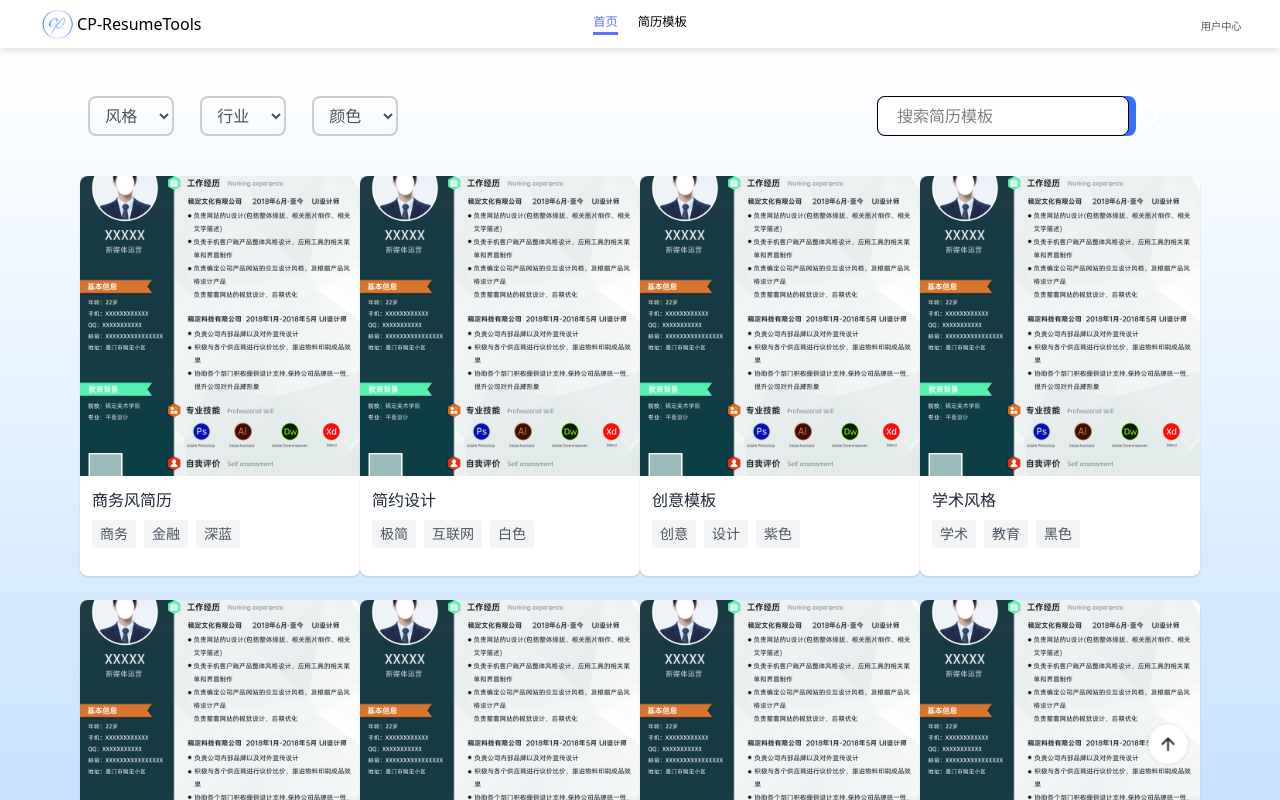
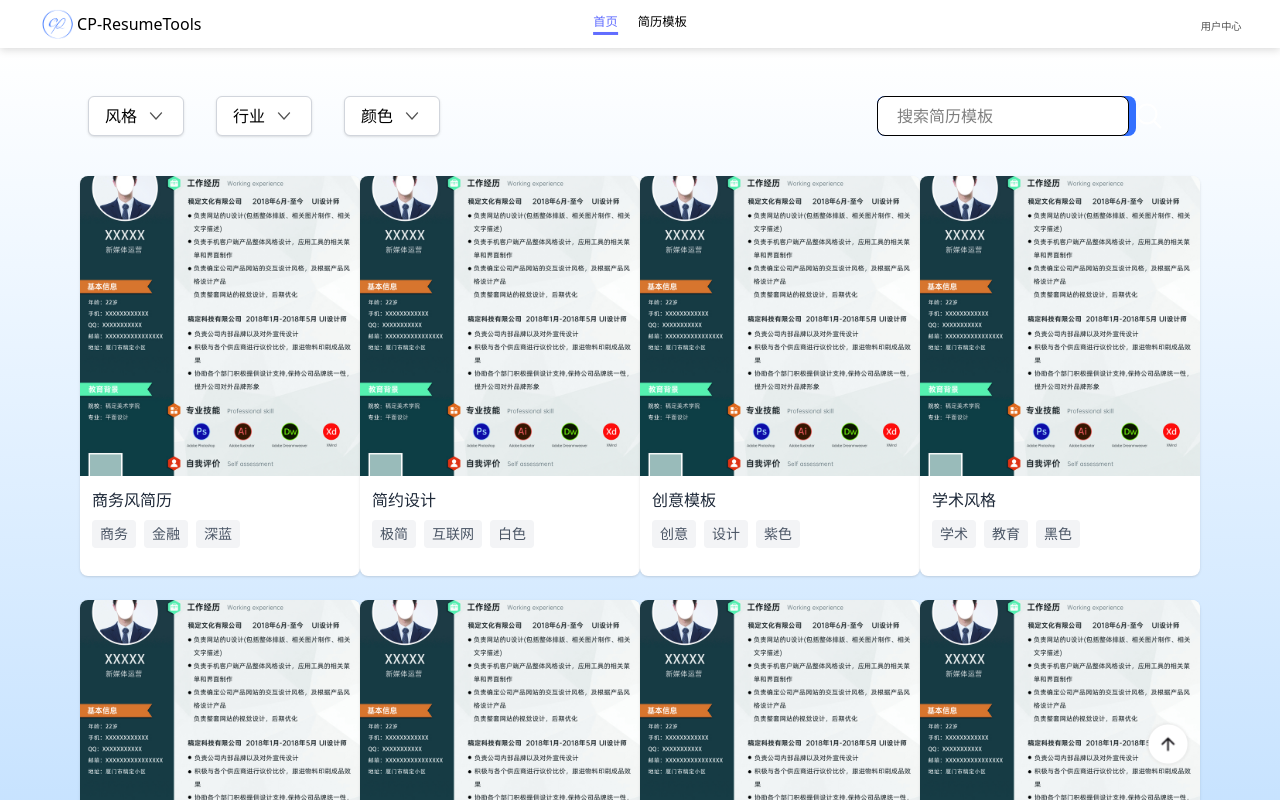
Before and after one commit to codepaintstudio/cp-resume, a Vue app: page /cv in a window 1280 px wide. Shown: the top 800 px of the page. Built offline with nearby package versions, Linux system fonts and the light colour scheme; the HTML template or start-up script is replaced by a standard one.

Commit message:
feat: 新增多选组件,实现筛选功能

```diff
--- a/src/views/CvTemplate/CvTemplate.vue
+++ b/src/views/CvTemplate/CvTemplate.vue
@@ -2,6 +2,7 @@
 import { ref, computed } from "vue";
 import Menu from './components/CvTemplatePreview.vue';
 import CvCard from "@/components/CvCard.vue";
+import MultiCheck from "./components/MultiCheck.vue";
 
 //模拟数据
 const mockData = [
@@ -18,10 +19,6 @@ const mockData = [
   { id: '11', title: '工程师专用', imageUrl: 'src/assets/img/default-resume.png', style: '工程', industry: '建筑', color: '钢蓝', size: '225*315' },
   { id: '12', title: '实习生简历', imageUrl: '/src/assets/img/default-resume.png', style: '实习', industry: '大学生', color: '青色', size: '210*290' }
 ];
-const select1 = ref("");
-const select2 = ref("");
-const select3 = ref("");
-const options = ["风格1", "风格2", "风格3", "风格4"];
 
 const selectedIndex = ref(0); // 当前选中的简历索引
 const showMenu = ref(false); // 控制菜单显示与隐藏的状态
@@ -53,22 +50,61 @@ const scrollToTop = () => {
   });
 };
 
+
+// 筛选区域
+const selectedStyle = ref<string[]>([]);
+const selectedIndustry = ref<string[]>([]);
+const selectedColor = ref<string[]>([]);
+const handleSelectionChange1 = (newSelection: string[]) => {
+  selectedStyle.value = newSelection;
+};
+const handleSelectionChange2 = (newSelection: string[]) => {
+  selectedIndustry.value = newSelection;
+};
+const handleSelectionChange3 = (newSelection: string[]) => {
+  selectedColor.value = newSelection;
+};
+// 提取唯一值的方法
+const uniqueValues = (key: keyof typeof mockData[0]) => {
+  return [...new Set(mockData.map(item => item[key]))];
+};
+
+// 计算属性 - 过滤唯一值
+const styles = computed(() => uniqueValues("style"));
+const industries = computed(() => uniqueValues("industry"));
+const colors = computed(() => uniqueValues("color"));
+
+
 // 触发搜索
 const handleSearch = () => {
   searchText.value = searchQuery.value.trim();  // 去除空格
   console.log(searchText.value)
 };
-// 计算符合搜索条件的数据
+// 计算符合条件的数据
 const filteredData = computed(() => {
-  if (!searchText.value) return mockData;
   const query = searchText.value.toLowerCase();
 
-  return mockData.filter(item =>
-    item.title.toLowerCase().includes(query) ||
-    item.style.toLowerCase().includes(query) ||
-    item.industry.toLowerCase().includes(query) ||
-    item.color.toLowerCase().includes(query)
-  );
+  return mockData.filter(item => {
+    // 搜索条件
+    const matchesSearch = !searchText.value ||
+      item.title.toLowerCase().includes(query) ||
+      item.style.toLowerCase().includes(query) ||
+      item.industry.toLowerCase().includes(query) ||
+      item.color.toLowerCase().includes(query);
+
+    // 筛选条件
+    const matchesStyle = selectedStyle.value.length === 0 ||
+      selectedStyle.value.includes(item.style);
+
+    const matchesIndustry = selectedIndustry.value.length === 0 ||
+      selectedIndustry.value.includes(item.industry);
+
+    const matchesColor = selectedColor.value.length === 0 ||
+      selectedColor.value.includes(item.color);
+
+    // 组合所有条件
+    return matchesSearch && matchesStyle && matchesIndustry && matchesColor;
+  });
 });
 </script>
 
@@ -82,33 +118,11 @@ const filteredData = computed(() => {
 
         <!-- 筛选区域 -->
         <div class="flex ml-2">
-          <div>
-            <select v-model="select1"
-              class="w-[5.4rem] h-[2.5rem]  mr-[1.6rem] text-[#505050] rounded-lg border-2 border-solid border-[#cdcdcd] text-center pr-[0.5rem] text-[16px] focus:outline-none">
-              <option value="">风格</option>
-              <option v-for="item in options" :key="item" :value="item">
-                {{ item }}
-              </option>
-            </select>
-          </div>
-          <div>
-            <select v-model="select2"
-              class="w-[5.4rem] h-[2.5rem]  mr-[1.6rem] text-[#505050] rounded-lg border-2 border-solid border-[#cdcdcd] text-center pr-[0.5rem] text-[16px] focus:outline-none">
-              <option value="">行业</option>
-              <option v-for="item in options" :key="item" :value="item">
-                {{ item }}
-              </option>
-            </select>
-          </div>
-          <div>
-            <select v-model="select3"
-              class="w-[5.4rem] h-[2.5rem]  mr-[1.6rem] text-[#505050] rounded-lg border-2 border-solid border-[#cdcdcd] text-center pr-[0.5rem] text-[16px] focus:outline-none">
-              <option value="">颜色</option>
-              <option v-for="item in options" :key="item" :value="item">
-                {{ item }}
-              </option>
-            </select>
-          </div>
+
+          <MultiCheck title="风格" :options="styles" @update:modelValue="handleSelectionChange1" class="mr-8" />
+          <MultiCheck title="行业" :options="industries" @update:modelValue="handleSelectionChange2" class="mr-8" />
+          <MultiCheck title="颜色" :options="colors" @update:modelValue="handleSelectionChange3" />
+
         </div>
 
         <!-- 搜索区域 -->
@@ -127,6 +141,7 @@ const filteredData = computed(() => {
         <i class="w-[279px]"></i><i class="w-[279px]"></i><i class="w-[279px]"></i><i class="w-[279px]"></i><i
           class="w-[279px]"></i>
       </div>
+
     </div>
 
     <!-- 引用菜单组件，并绑定显示状态 -->
@@ -139,7 +154,7 @@ const filteredData = computed(() => {
       class="fixed z-10 top-1/2 right-24 w-10 h-10 bg-[url(@/assets/img/CvTemplate/navigate_next.webp)] bg-cover transition-transform duration-300 ease-in-out hover:scale-110 hover:-translate-y-0.5"
       @click="nextCv"></button>
 
-    <Menu class="absolute h-full top-0 left-0 right-0" :cvData="mockData[selectedIndex]" :isVisible="showMenu"
+    <Menu class="absolute h-full  top-0 left-0 right-0" :cvData="mockData[selectedIndex]" :isVisible="showMenu"
       @update:isVisible="showMenu = $event">
     </Menu>
 
--- a/src/views/CvTemplate/components/CvTemplatePreview.vue
+++ b/src/views/CvTemplate/components/CvTemplatePreview.vue
@@ -34,11 +34,10 @@ const closeMenu = () => {
 
 <template>
   <div v-if="props.isVisible" class="mb-[30px]" @click.self="closeMenu">
-    <div
-      class="flex flex-col justify-center w-340 min-h-screen bg-white opacity-100 p-16 rounded-lg shadow-lg mx-auto mt-[30px]">
+    <div class="flex flex-col justify-center w-340  bg-white opacity-100 p-16 rounded-lg shadow-lg mx-auto mt-[30px]">
 
       <!-- 简历详情 -->
-      <div class="flex mt-[1rem] justify-center md:flex-row items-center md:items-start gap-6">
+      <div class="flex mt-[1rem] justify-center md:flex-row items-center md:items-start gap-6 mb-10">
         <!-- 左侧简历预览 -->
         <div class="mr-[8rem]">
           <img src="@/assets/img/default-resume.png" alt="简历预览" class="rounded-lg shadow-md w-[350px]" />
--- /dev/null
+++ b/src/views/CvTemplate/components/MultiCheck.vue
@@ -0,0 +1,96 @@
+<script setup lang="ts">
+import { ref, watch, onMounted, onUnmounted } from "vue";
+
+// 定义 props，并为其提供默认值
+const props = defineProps({
+  title: {
+    type: String,
+    default: "选项"
+  },
+  options: {
+    type: Array as () => string[],
+    default: () => ["选项1", "选项2", "选项3"]
+  }
+});
+
+const emit = defineEmits<{
+  (event: "update:modelValue", value: string[]): void;
+}>();
+
+const isOpen = ref<boolean>(false);
+const selectedOptions = ref<string[]>([]);
+const selectedOptionsGet = ref<string[]>([]);
+const trigger = ref<HTMLElement | null>(null);
+const dropdown = ref<HTMLElement | null>(null);
+
+const clearSelection = () => {
+  selectedOptions.value = [];
+  emit("update:modelValue", selectedOptions.value);
+};
+
+// 监听选项变化，并向父组件传递
+watch(selectedOptions, (newVal) => {
+  selectedOptionsGet.value = newVal;
+});
+
+// 点击外部关闭下拉框
+const handleClickOutside = (event: MouseEvent) => {
+  const target = event.target as Node;
+  if (!trigger.value?.contains(target) && !dropdown.value?.contains(target)) {
+    isOpen.value = false;
+    emit("update:modelValue", selectedOptionsGet.value);
+  }
+
+};
+
+onMounted(() => {
+  document.addEventListener("click", handleClickOutside);
+});
+
+onUnmounted(() => {
+  document.removeEventListener("click", handleClickOutside);
+});
+</script>
+
+<template>
+  <div class="relative block">
+    <!-- 触发按钮 -->
+    <button ref="trigger" @click.stop="isOpen = !isOpen"
+      class="flex h-[2.5rem] items-center border border-gray-300 px-4 py-2 rounded-md bg-white shadow-sm hover:bg-gray-100">
+      {{ title }}
+      <img src="@/assets/img/CvTemplate/drop-down.svg" alt="" class="h-full ml-[8px]">
+    </button>
+
+    <!-- 下拉列表 -->
+    <div v-if="isOpen" ref="dropdown"
+      class="absolute left-0 w-48 bg-white shadow-md rounded-lg mt-2 flex flex-col items-center ">
+
+      <div class="h-[15rem] w-full overflow-y-scroll no-scrollbar border rounded-t-lg border-gray-300 ">
+        <div class="p-2 pl-4">
+          <label v-for="(option, index) in props.options" :key="index"
+            class="flex items-center space-x-2 cursor-pointer p-2 hover:bg-gray-100">
+            <input type="checkbox" v-model="selectedOptions" :value="option" class="w-4 h-4" @click.stop />
+            <span>{{ option }}</span>
+          </label>
+        </div>
+      </div>
+
+      <!-- 清除按钮 -->
+      <button @click.stop="clearSelection"
+        class="w-5/6 my-2 text-gray-800 py-2 border rounded-lg border-gray-300 hover:bg-gray-100">
+        清除
+      </button>
+    </div>
+  </div>
+</template>
+
+<style scoped>
+.no-scrollbar::-webkit-scrollbar {
+  display: none;
+}
+
+.no-scrollbar {
+  scrollbar-width: none;
+  /* Firefox */
+}
+</style>
```
Also changed, not shown: src/assets/img/CvTemplate/drop-down.svg (added).
